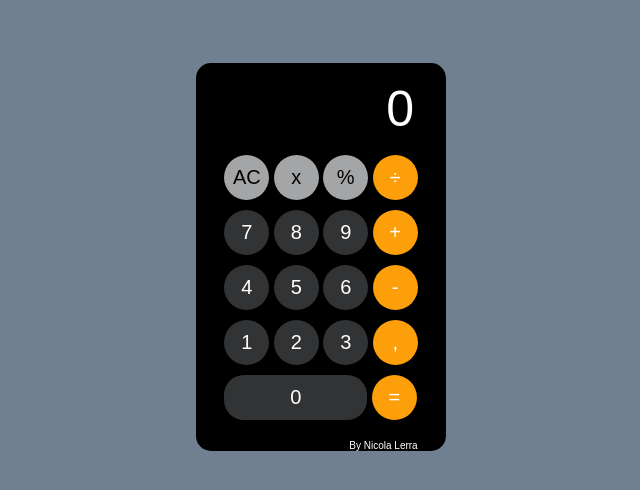
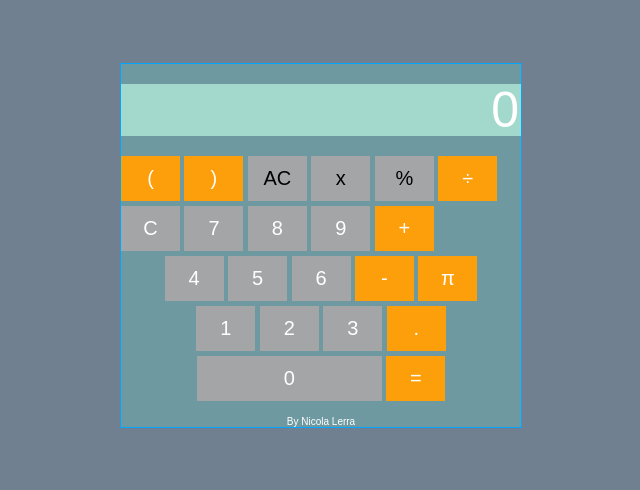
Before and after one commit to N1XIL9/U1-W3-D5.Progetto_Finale, a plain HTML site: page index.html in a window 1280 px wide. Shown: the whole page, without its empty margins (319-959 px from the left). Drawn offline with Linux system fonts and the light colour scheme.

Commit message:
calcolatrice. progetto finale

```diff
--- a/assets/CSS/style.css
+++ b/assets/CSS/style.css
@@ -8,12 +8,12 @@ body {
 }
 
 #container {
-    width: 250px;
-    background-color: black;
+    width: 400px;
+    background-color: rgb(111, 153, 160);
     display: flex;
     flex-direction: column;
-    border-radius: 15px;
     margin: 0 auto;
+    border: 1px solid rgb(0, 166, 255);
 }
 
 #display {
@@ -23,10 +23,9 @@ body {
     margin-top: 20px;
     text-align: right;
     color: white;
-    background-color: rgb(0, 0, 0);
+    background-color: rgb(163, 216, 204);
     border: none;
-    margin-left: 10%;
-    margin-right: 12%;
+
 }
 
 #display::placeholder {
@@ -42,14 +41,13 @@ body {
 }
 
 button {
-    width: 45px;
+    width: 59px;
     height: 45px;
     font-size: 20px;
     color: white;
-    border-radius: 50%;
     border: none;
     background-color: #a4a5a6;
-    margin-bottom: 10px;
+    margin-bottom: 5px;
 }
 
 
@@ -57,14 +55,11 @@ button {
     background-color: #fd9f0a;
 }
 
-.grey-button {
-    background-color: #323334;
-}
+.grey-button {}
 
 .zerobutton {
-    width: 143px;
-    border-radius: 20px;
-    background-color: #323334;
+    width: 185px;
+
 }
 
 .font-black-button {
--- a/assets/JS/script.js
+++ b/assets/JS/script.js
@@ -1,6 +1,13 @@
-function writeToDisplay(string) {
-    document.getElementById('display').value += string
+let previousValue = null
+
+
+function writeToDisplay(s) {
+
+    document.getElementById('display').value += s
 }
+
+
+
 
 function showResult() {
     let result = eval(document.getElementById('display').value)
@@ -9,13 +16,49 @@ function showResult() {
 }
 
 function operazione() {
-    document.getElementById('display').value = eval(document.getElementById('display').value)
+    // document.getElementById('display').value = eval(document.getElementById('display').value)
 }
 
 function cancelDisplay() {
     document.getElementById('display').value = ''
 }
 
-function addVirgola(aggiugoVirgola) {
-    document.getElementById('display').value += aggiugoVirgola
+
+function deleteC() {
+    let input = document.getElementById("display");
+    input.value = input.value.substring(0, input.value.length - 1);
 }
+
+function calculatePiGrego() {
+    let valueDisplay = parseInt(document.getElementById("display").value)
+
+    document.getElementById("display").value = valueDisplay + Math.PI;
+}
+
+
+
+
+
+
+
+
+
+
+
+function logToConsole(name) {
+    console.log('Ciao ' + name + '!')
+
+}
+
+logToConsole('nicola')
+logToConsole('giuseppe')
+logToConsole('mario')
+logToConsole('luca')
+
+
+function sum(n1, n2) {
+    let result = n1 + n2
+    writeToDisplay(result)
+}
+
+// sum(1, 2)
--- a/index.html
+++ b/index.html
@@ -1,46 +1,44 @@
 <!DOCTYPE html>
 <html lang="en">
   <head>
-    <meta charset="UTF-8">
-    <meta http-equiv="X-UA-Compatible" content="IE=edge">
-    <meta name="viewport" content="width=s, initial-scale=1.0">
-    <link rel="stylesheet" href="./assets/CSS/style.css">
+    <meta charset="UTF-8" />
+    <meta http-equiv="X-UA-Compatible" content="IE=edge" />
+    <meta name="viewport" content="width=s, initial-scale=1.0" />
+    <link rel="stylesheet" href="./assets/CSS/style.css" />
     <title>Document</title>
-
   </head>
   <body>
-
     <div class="cont">
       <div id="container">
-        <input type="text" id="display" placeholder="0">
+        <input type="text" id="display" placeholder="0" />
 
         <div id="buttons">
           <div>
+            <button onclick="writeToDisplay('\(')" class="button-orange">(</button>
+            <button onclick="writeToDisplay('\)')" class="button-orange">)</button>
             <button onclick="cancelDisplay()" class="font-black-button">AC</button>
-                <button onclick="writeToDisplay('*')" class="font-black-button">x</button>
+            <button onclick="dis('*')" class="font-black-button">x</button>
             <button onclick="writeToDisplay('%')" class="font-black-button">%</button>
             <button onclick="writeToDisplay('/')" class="button-orange">÷</button>
-            </div>
-            <div>
+            <button onclick="deleteC()" class="grey-button">C</button>
             <button onclick="writeToDisplay('7')" class="grey-button">7</button>
             <button onclick="writeToDisplay('8')" class="grey-button">8</button>
             <button onclick="writeToDisplay('9')" class="grey-button">9</button>
             <button onclick="writeToDisplay('+')" class="button-orange">+</button>
+          </div>
 
-            <div>
           <div>
             <button onclick="writeToDisplay('4')" class="grey-button">4</button>
             <button onclick="writeToDisplay('5')" class="grey-button">5</button>
             <button onclick="writeToDisplay('6')" class="grey-button">6</button>
             <button onclick="writeToDisplay('-')" class="button-orange">-</button>
-
+            <button onclick="calculatePiGrego()" class="button-orange">π</button>
           </div>
           <div>
             <button onclick="writeToDisplay('1')" class="grey-button">1</button>
             <button onclick="writeToDisplay('2')" class="grey-button">2</button>
             <button onclick="writeToDisplay('3')" class="grey-button">3</button>
-                <button onclick="addVirgola(',')" class="button-orange">,</button>
-
+            <button onclick="writeToDisplay(',')" class="button-orange">.</button>
           </div>
           <div>
             <button onclick="writeToDisplay('0')" class="zerobutton">0</button>
```
Lines whose indentation alone changed are shown as unchanged.
